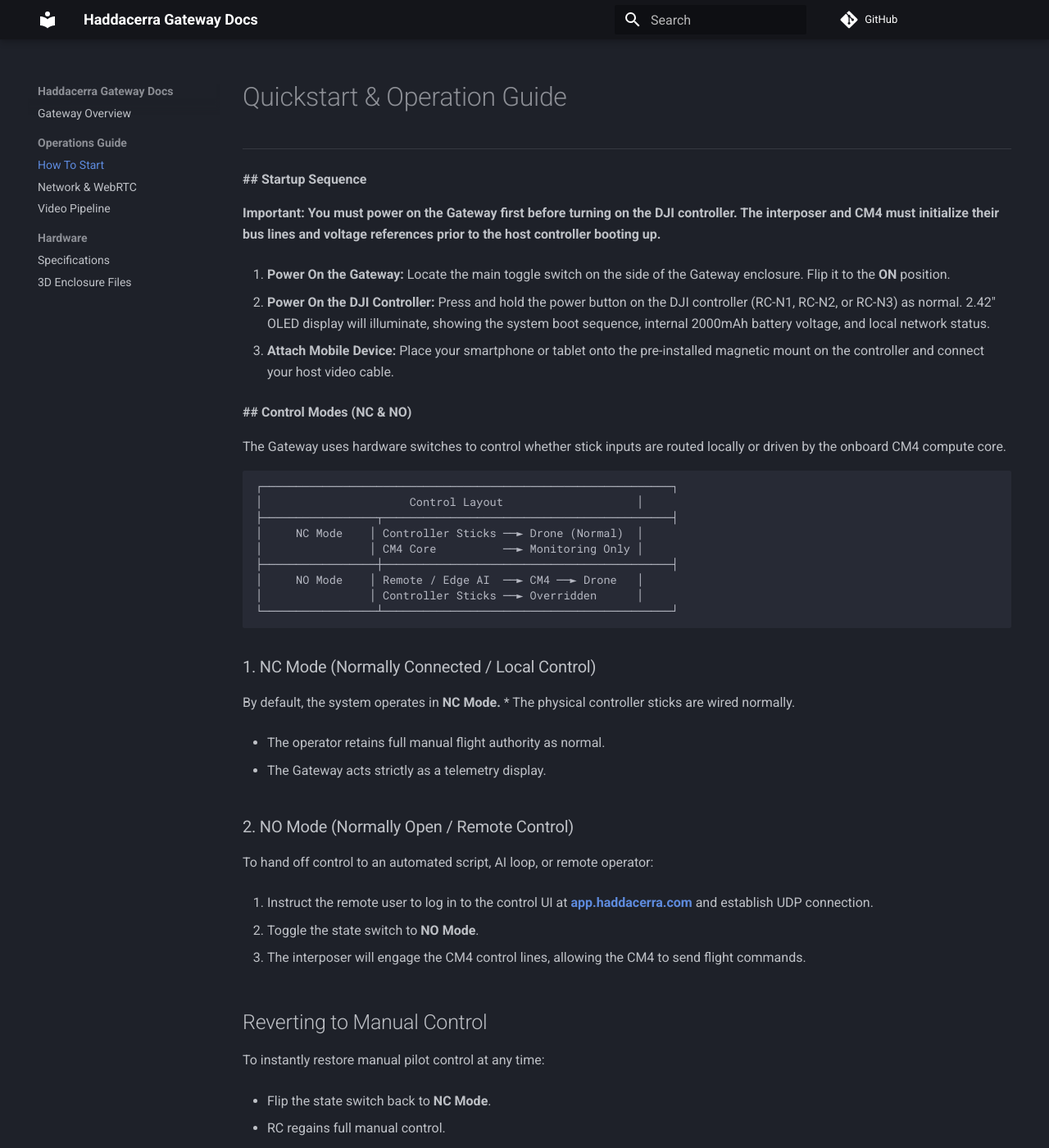
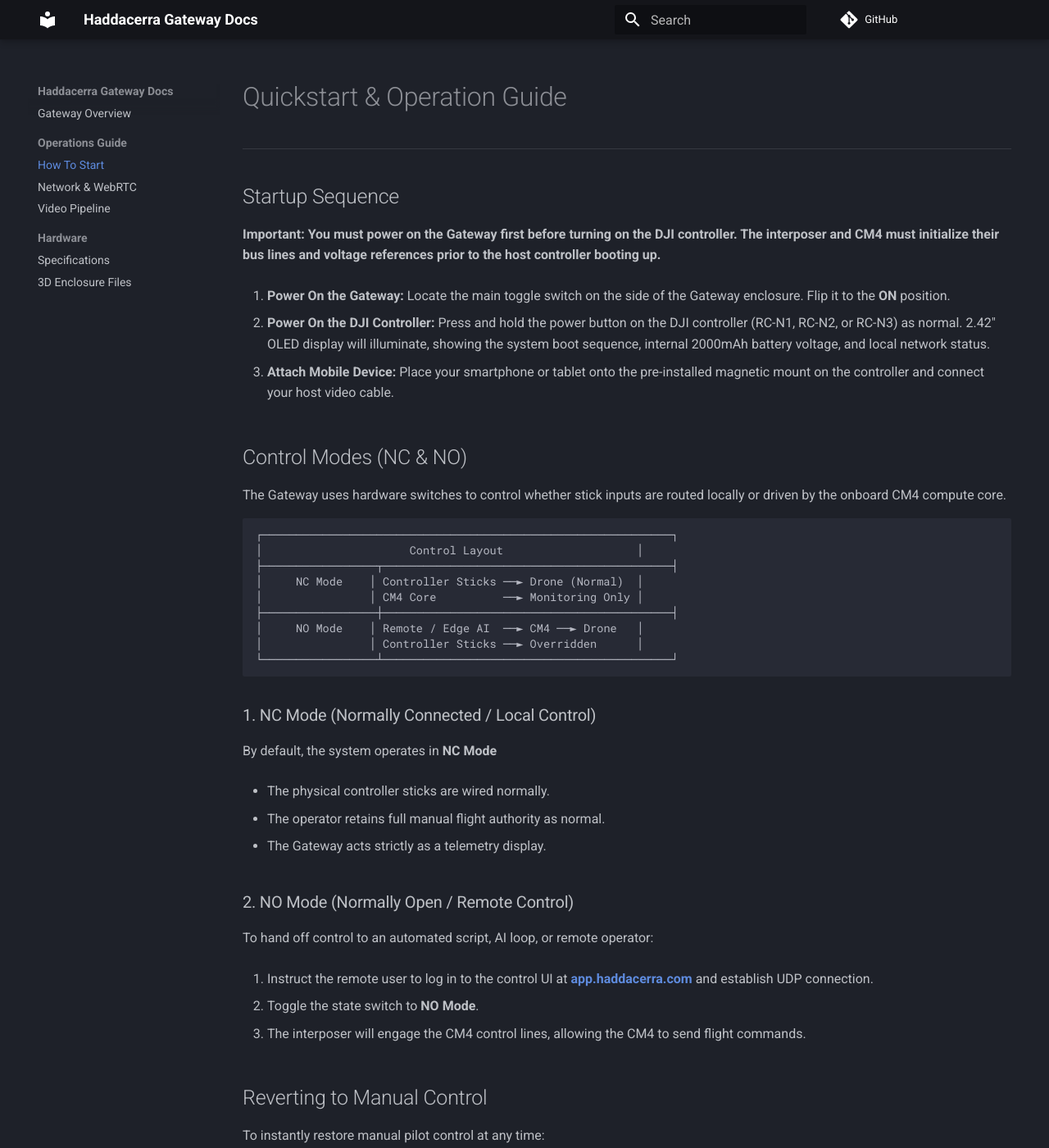
Before and after one commit to Haddacerra/docs, an MkDocs documentation site: the page built from docs/operations/how-to.md, in a window 1280 px wide and 1400 px high. Shown: the whole window at 82% size. Built offline with MkDocs 1.6.1 and Material for MkDocs 9.7.7, drawn with Linux system fonts in a browser that asks for light colours; comment, search, counter and statistics services are not loaded.

Commit message:
text fixes

````diff
--- a/docs/operations/how-to.md
+++ b/docs/operations/how-to.md
@@ -2,7 +2,7 @@
 
 ---
 
-**## Startup Sequence**
+## Startup Sequence
 
 **Important: You must power on the Gateway first before turning on the DJI controller. The interposer and CM4 must initialize their bus lines and voltage references prior to the host controller booting up.**
 
@@ -19,7 +19,7 @@
 3. **Attach Mobile Device:**
    Place your smartphone or tablet onto the pre-installed magnetic mount on the controller and connect your host video cable.
 
-**## Control Modes (NC & NO)**
+## Control Modes (NC & NO)
 
 The Gateway uses hardware switches to control whether stick inputs are routed locally or driven by the onboard CM4 compute core.
 
@@ -36,7 +36,8 @@
 ```
 
 ### 1. NC Mode (Normally Connected / Local Control)
-By default, the system operates in **NC Mode.**
+By default, the system operates in **NC Mode**
+
 * The physical controller sticks are wired normally.
 
 * The operator retains full manual flight authority as normal.
````
